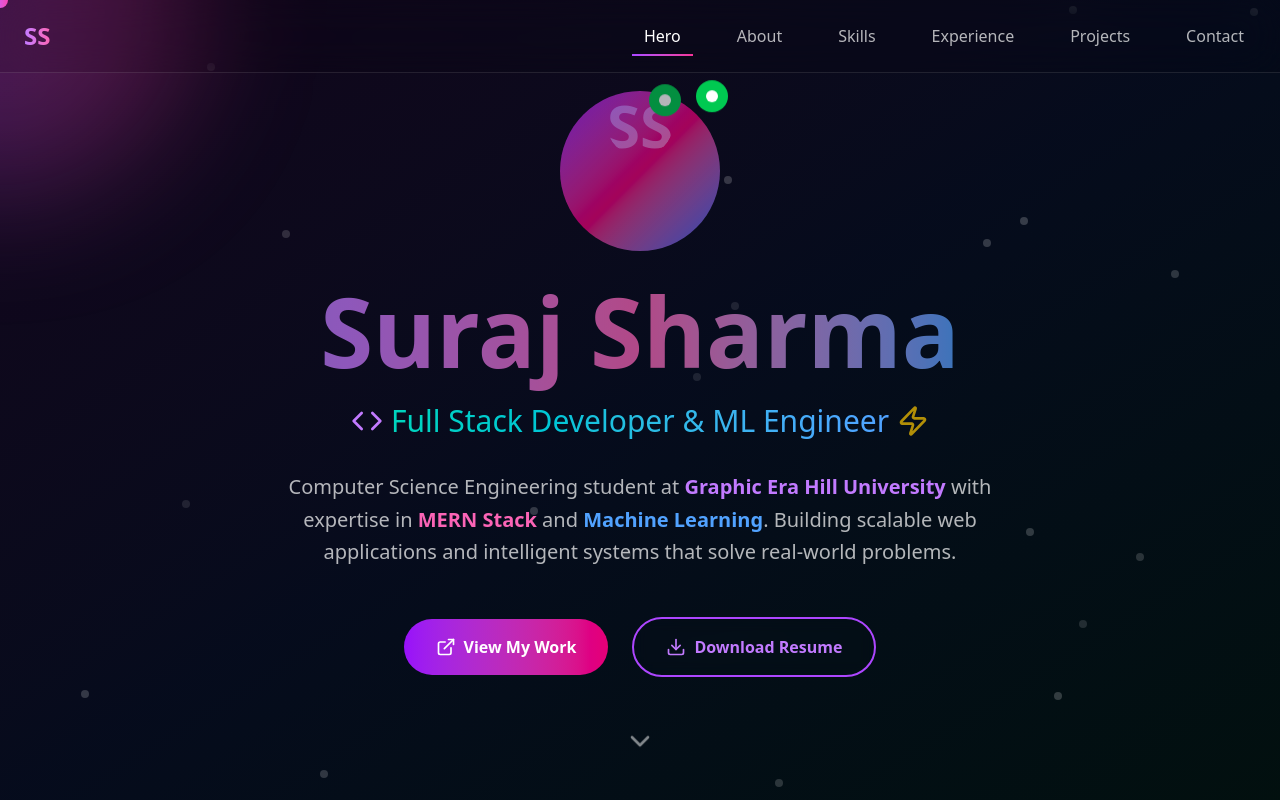
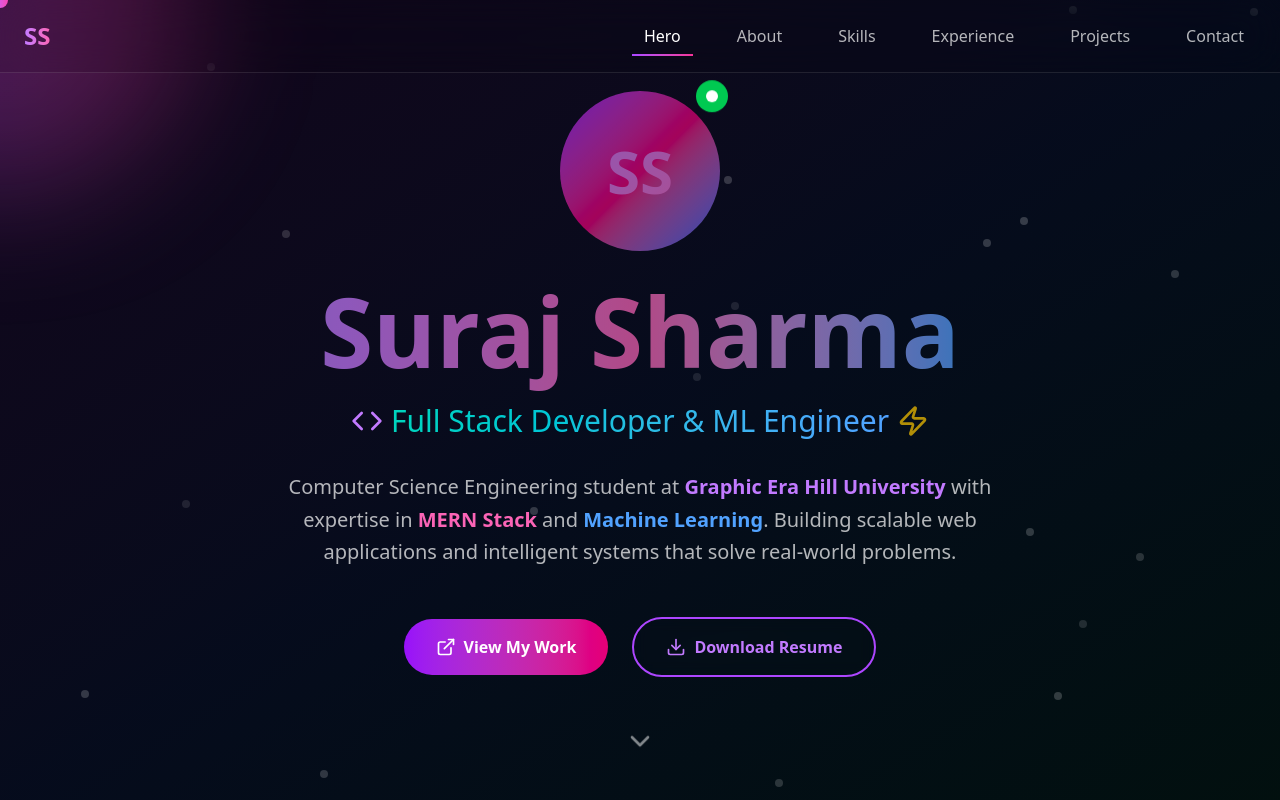
Before and after one commit to Suraj-Sharma001/My-Portfolio, a React (Vite) app: page / in a window 1280 px wide. Shown: the top 800 px of the page. Built offline with nearby package versions, Linux system fonts and the light colour scheme.

Commit message:
Refactor Portfolio component structure

```diff
--- a/src/Portfolio.jsx
+++ b/src/Portfolio.jsx
@@ -207,15 +207,8 @@ const Portfolio = () => {
           <div className={`transform transition-all duration-1000 ${isVisible.hero ? 'translate-y-0 opacity-100' : 'translate-y-20 opacity-0'}`}>
             <div className="relative inline-block mb-8">
               <div className="w-40 h-40 mx-auto rounded-full bg-gradient-to-br from-purple-600 via-pink-600 to-blue-600 p-1 animate-pulse">
-                <div className="relative inline-block mb-8">
                   <div className="w-full h-full rounded-full bg-black flex items-center justify-center text-6xl font-bold bg-gradient-to-br from-purple-400 to-pink-400 bg-clip-text text-transparent">
-  SS
-</div>
-
-
-                  <div className="absolute -top-2 -right-2 w-8 h-8 bg-green-500 rounded-full flex items-center justify-center animate-bounce">
-                    <div className="w-3 h-3 bg-white rounded-full"></div>
-                  </div>
+                    SS
                 </div>
               </div>
               <div className="absolute -top-2 -right-2 w-8 h-8 bg-green-500 rounded-full flex items-center justify-center animate-bounce">
```
